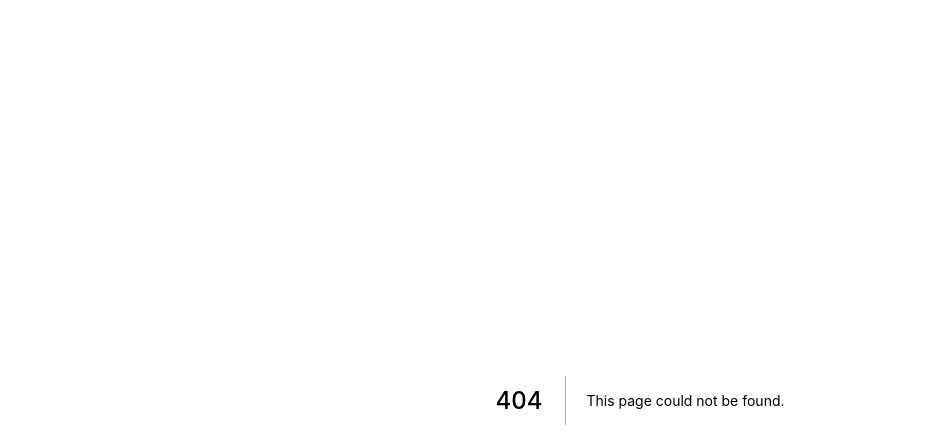
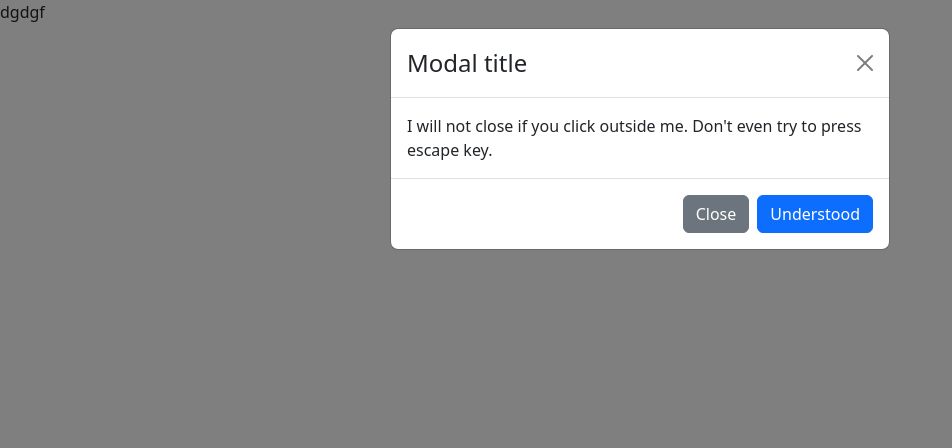
Before and after one commit to rigrergl/barnes-n-web, a Next.js app in the folder barnes-n-web/: page /components/CreateListingModal in a window 1280 px wide. Before the commit this address had no page. Shown: the top 448 px of the page, without its empty margins (0-952 px from the left). Built offline with nearby package versions, Linux system fonts and the light colour scheme.

Commit message:
layout for creating listings on the frontend

```diff
--- /dev/null
+++ b/barnes-n-web/lib/genMockCoordinates.ts
@@ -0,0 +1,20 @@
+/*
+    This function was made so that whilew development our actual location do not
+    end up in the DEV_DB
+*/
+
+export default () => {
+    const latitude = Math.random() * 180 - 90;
+    const longitude = Math.random() * 360 - 180;
+
+    console.log(latitude);
+    console.log(longitude);
+    console.log("  ")
+
+    const coordinate = {
+        latitude: latitude,
+        longitude: longitude
+    }
+
+    return coordinate;
+}
--- /dev/null
+++ b/barnes-n-web/pages/components/CreateListingModal.tsx
@@ -0,0 +1,105 @@
+import { useState } from "react";
+import genMockCoordinates from "@/lib/genMockCoordinates";
+import getConfig from 'next/config'
+
+import Modal from 'react-bootstrap/Modal';
+import Button from 'react-bootstrap/Button'
+import Container from 'react-bootstrap/Container'
+import Form from 'react-bootstrap/Form';
+import Row from 'react-bootstrap/Row'
+
+const CreateListingModal = () => {
+    const [showSelf, setShowSelf] = useState(true);
+
+
+    /* Form states*/
+    const [title, setTitle] = useState("");
+    const [isbn10, setIsbn10] = useState("");
+    const [isbn13, setIsbn13] = useState("");
+    const [image, setImage] = useState(null);
+    const [author, setAuthor] = useState("");
+    const [maxDueDate, setMaxDueDate] = useState();
+
+    const { publicRuntimeConfig } = getConfig();
+    const backendUrl = publicRuntimeConfig.backendUrl;
+
+
+    const uploadListing = () => {
+        const mockCoordinates = genMockCoordinates();
+
+        const data = {
+            title: title,
+            latitude: mockCoordinates.latitude,
+            longitude: mockCoordinates.longitude,
+            isbn10: isbn10,
+            isbn13: isbn13,
+            image: image,
+            author: author,
+            maxDueDate: maxDueDate
+        }
+
+        fetch(backendUrl + "/listings/CreateListing", {
+            method: "POST",
+            body: JSON.stringify(data)
+        }).then(
+            response => {
+                if (response.ok) {
+                    setShowSelf(true);
+                } else {
+                    // TODO
+                }
+            }
+        );
+    }
+
+    return (
+        <div>
+
+            dgdgf
+            {/* <Modal show={showSelf} onHide={() => setShowSelf(false)}>
+                <Modal.Header closeButton>
+                    <Modal.Title>Create Listing</Modal.Title>
+                </Modal.Header>
+                <Modal.Body>
+                    <Container>
+                        <Row>
+                            <Form.Label htmlFor="inputTitle">Title</Form.Label>
+                            <Form.Control
+                                onChange={(e) => setTitle(e.target.value)}
+                                type="text"
+                                id="inputTitle"
+                            />
+                        </Row>
+                    </Container>
+                    <Button variant="primary" onClick={() => uploadListing()}>Get Coordinates</Button>
+                </Modal.Body>
+            </Modal> */}
+
+
+
+            <Modal
+                animation={false}
+                show={showSelf}
+                onHide={() => setShowSelf(false)}
+                backdrop="static"
+                keyboard={false}
+            >
+                <Modal.Header closeButton>
+                    <Modal.Title>Modal title</Modal.Title>
+                </Modal.Header>
+                <Modal.Body>
+                    I will not close if you click outside me. Don't even try to press
+                    escape key.
+                </Modal.Body>
+                <Modal.Footer>
+                    <Button variant="secondary" onClick={() => setShowSelf(false)}>
+                        Close
+                    </Button>
+                    <Button variant="primary">Understood</Button>
+                </Modal.Footer>
+            </Modal>
+        </div>
+    )
+}
+
+export default CreateListingModal
```
Also changed, not shown: barnes-n-web/pages/ListingsPage.tsx (added, +14 -0 lines).
